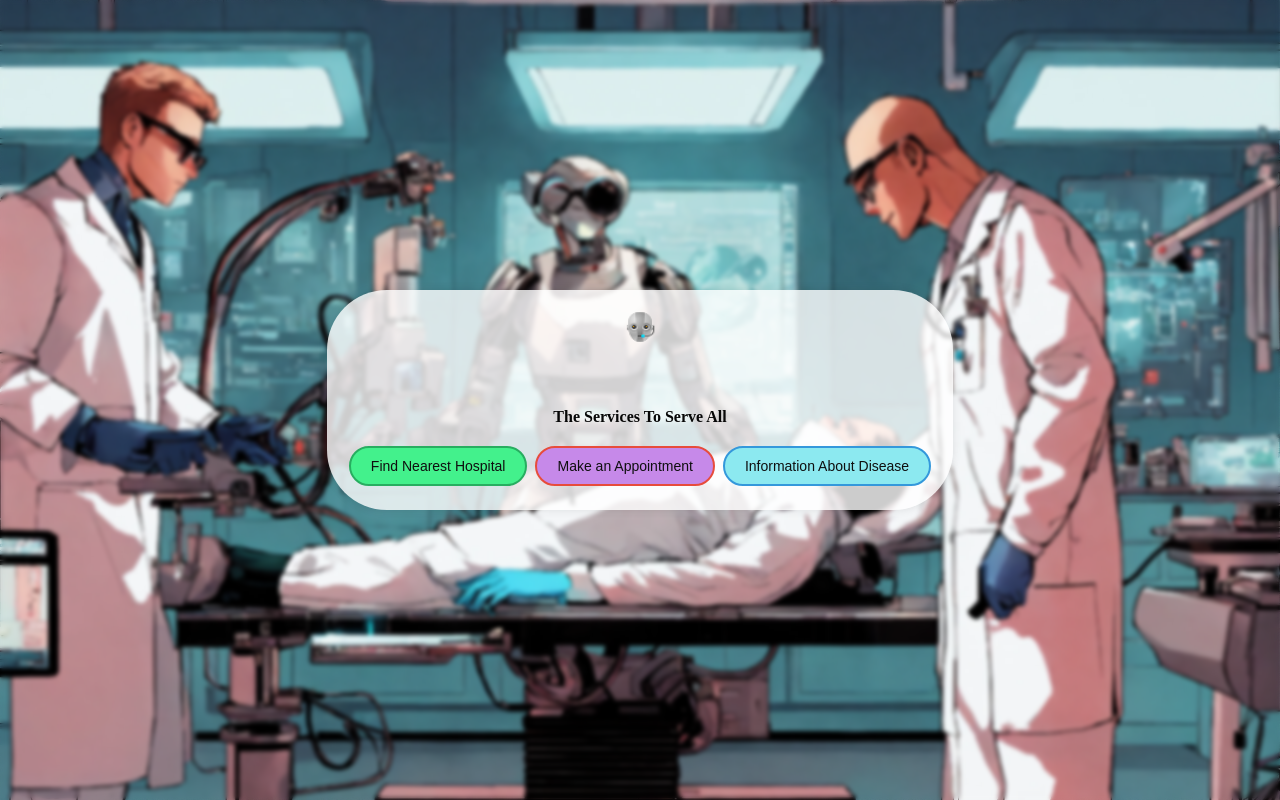
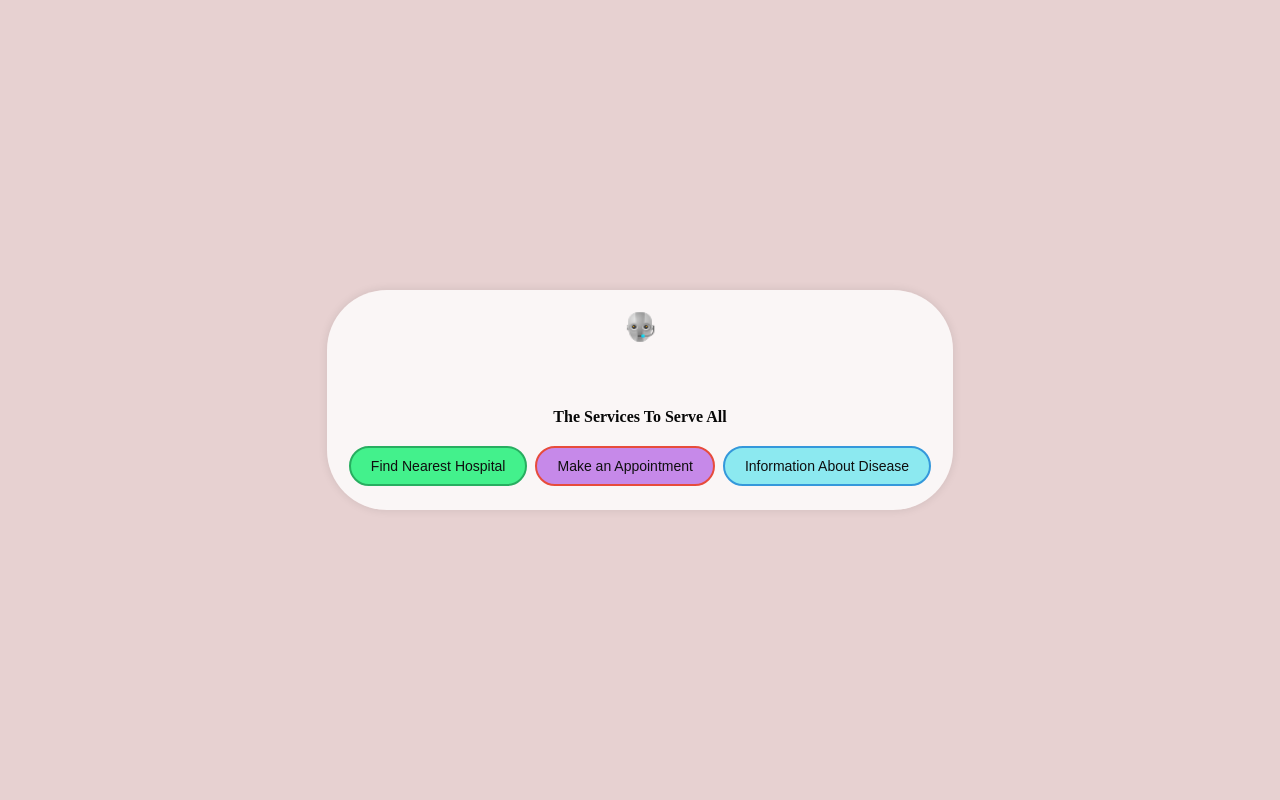
Before and after one commit to machinelearningprodigy/Envision-Bot, a plain HTML site: page index.html in a window 1280 px wide. Drawn offline with Linux system fonts and the light colour scheme.

Commit message:
Update index.html

```diff
--- a/index.html
+++ b/index.html
@@ -8,16 +8,14 @@
     <style>
         /* Center the chatbot on the page */
         body {
-            background-image: url('back2.webp');
-            background-size: cover;
-            background-position: center;
+
             display: flex;
             justify-content: center;
             align-items: center;
             height: 100vh;
             margin: 0;
             background-color: #e7d1d1;
-            backdrop-filter: blur(2px); /* Apply a 5px blur effect to the background */
+            /*backdrop-filter: blur(2px);  Apply a 5px blur effect to the background */
             /* Background color */
         }
 
```
